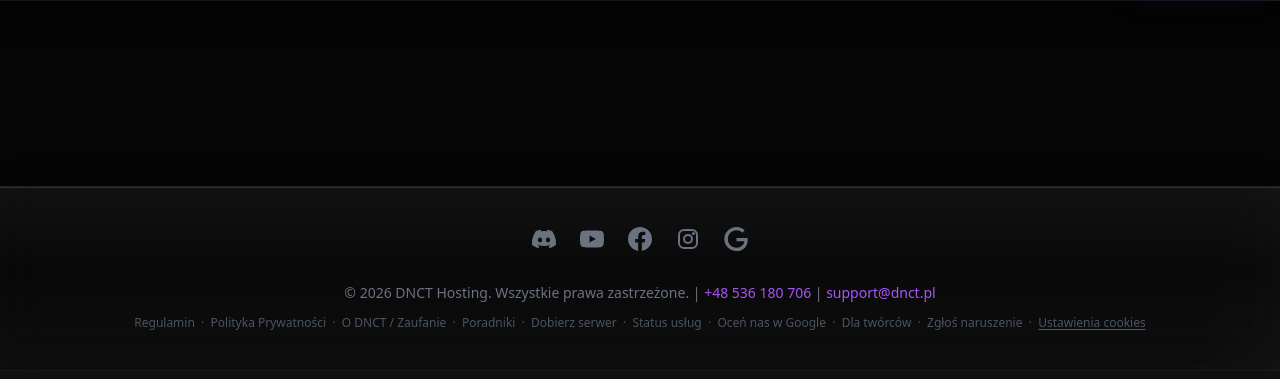
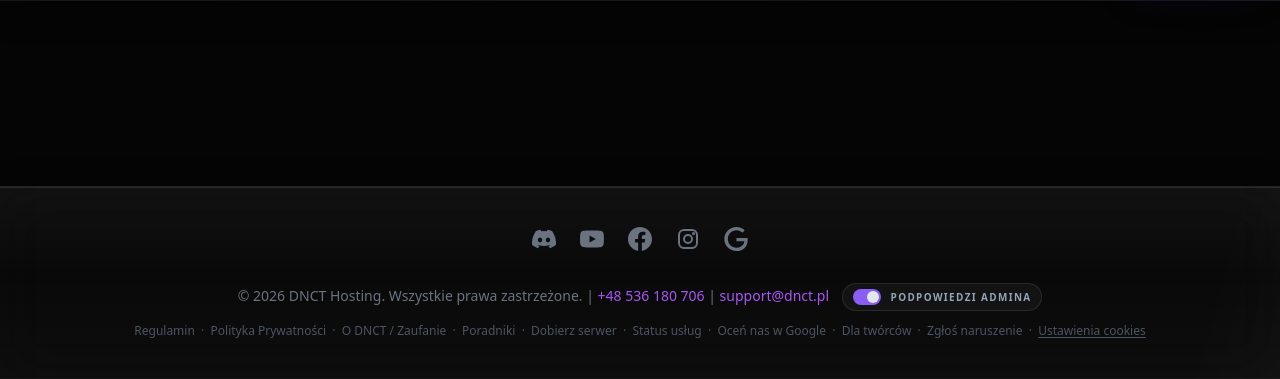
Before and after one commit to Aleksos322/dnct-website, a PHP site: page /assets/clear/clear.php in a window 1280 px wide. Shown: the part 799-1178 px from the top of the page. Before the commit the page ends 1129 px from the top, so only its background shows below. Run offline with PHP 8.4, Linux system fonts and the light colour scheme; the visitor is signed in with stand-in values (Sample User, id 1); data that the repository does not hold is empty.

Commit message:
Stopka: przełącznik podpowiedzi admina
Admin widzi w stopce (obok e-maila) przełącznik "Podpowiedzi admina".
Wybór w ciasteczku dnct_admin_hints, więc podpowiedzi (data-admin-hint,
np. "widzisz pozycje wyłączone dla klientów" w cenniku) znikają bez
mignięcia także po odświeżeniu. Logika w backend/lib/admin_hints.php.

Co-Authored-By: Claude Opus 5.5 <noreply@anthropic.com>
(cherry picked from commit 9e5e886909eb65c129ae66a14f7921fdaaeb6007)

```diff
--- a/assets/clear/footer.php
+++ b/assets/clear/footer.php
@@ -28,6 +28,42 @@
             &copy; <?php echo date('Y'); ?> DNCT Hosting. Wszystkie prawa zastrzeżone.
             | <a href="tel:+48536180706" class="text-purple-500 hover:text-purple-400 transition-colors">+48 536 180 706</a>
             | <a href="mailto:support@dnct.pl" class="text-purple-500 hover:text-purple-400 transition-colors">support@dnct.pl</a>
+        <?php /* Przełącznik podpowiedzi admina (2026-11-11) - tylko dla admina.
+                 Ciasteczko czyta backend/lib/admin_hints.php; tu chowamy na żywo
+                 wszystko z data-admin-hint. */
+        require_once dirname(__DIR__, 2) . '/backend/lib/admin_hints.php';
+        if (admin_hints_is_admin()): $adminHintsOn = admin_hints_on(); ?>
+            <span class="admin-hints-row">
+                <button type="button" class="admin-hints-switch" role="switch" aria-checked="<?php echo $adminHintsOn ? 'true' : 'false'; ?>" data-admin-hints-toggle>
+                    <span class="admin-hints-track" aria-hidden="true"><span></span></span>
+                    Podpowiedzi admina
+                </button>
+            </span>
+            <style>
+                .admin-hints-row { display: inline-flex; vertical-align: middle; margin-left: 0.6rem; }
+                .admin-hints-switch { display: inline-flex; align-items: center; gap: 0.6rem; padding: 0.2rem 0.6rem; border-radius: 999px; border: 1px solid rgba(255,255,255,.09); background: rgba(255,255,255,.04); color: #94a3b8; font-size: 0.62rem; font-weight: 900; letter-spacing: 0.14em; text-transform: uppercase; cursor: pointer; transition: color .2s ease, border-color .2s ease; }
+                .admin-hints-switch:hover { color: #f1f5f9; border-color: rgba(167,139,250,.35); }
+                .admin-hints-switch:focus-visible { outline: 2px solid #a78bfa; outline-offset: 3px; }
+                .admin-hints-track { position: relative; width: 28px; height: 16px; border-radius: 999px; background: #40394b; transition: background .2s ease; }
+                .admin-hints-track span { position: absolute; top: 2px; left: 2px; width: 12px; height: 12px; border-radius: 50%; background: #e2e8f0; transition: transform .2s ease; }
+                .admin-hints-switch[aria-checked="true"] .admin-hints-track { background: #8b5cf6; }
+                .admin-hints-switch[aria-checked="true"] .admin-hints-track span { transform: translateX(12px); }
+                [data-admin-hint][hidden] { display: none !important; }
+                @media (prefers-reduced-motion: reduce) { .admin-hints-switch, .admin-hints-track, .admin-hints-track span { transition: none; } }
+            </style>
+            <script>
+            (function () {
+                var b = document.querySelector('[data-admin-hints-toggle]');
+                if (!b) return;
+                b.addEventListener('click', function () {
+                    var on = b.getAttribute('aria-checked') !== 'true';
+                    b.setAttribute('aria-checked', on ? 'true' : 'false');
+                    document.cookie = 'dnct_admin_hints=' + (on ? '1' : '0') + '; path=/; max-age=31536000; SameSite=Lax' + (location.protocol === 'https:' ? '; Secure' : '');
+                    document.querySelectorAll('[data-admin-hint]').forEach(function (el) { el.hidden = !on; });
+                });
+            })();
+            </script>
+        <?php endif; ?>
         </p>
         <p class="text-center text-gray-600 text-xs mt-3">
             <a href="/regulamin" class="hover:text-gray-400 transition-colors">Regulamin</a>
--- /dev/null
+++ b/backend/lib/admin_hints.php
@@ -0,0 +1,30 @@
+<?php
+/**
+ * Podpowiedzi dla admina (np. "widzisz pozycje wyłączone dla klientów" w cenniku).
+ *
+ * Admin wyłącza je przełącznikiem w stopce (assets/clear/footer.php). Wybór
+ * siedzi w ciasteczku dnct_admin_hints (0 = ukryte), więc serwer od razu
+ * renderuje podpowiedź z atrybutem hidden - bez mignięcia przy ładowaniu.
+ * Podpowiedź oznaczaj data-admin-hint, wtedy przełącznik chowa ją też na żywo.
+ */
+
+declare(strict_types=1);
+
+const ADMIN_HINTS_COOKIE = 'dnct_admin_hints';
+
+function admin_hints_is_admin(): bool
+{
+    return function_exists('dnct_is_admin') ? dnct_is_admin() : !empty($_SESSION['authentik_is_superuser']);
+}
+
+/** Czy podpowiedzi admina mają być widoczne (włączone domyślnie). */
+function admin_hints_on(): bool
+{
+    return ($_COOKIE[ADMIN_HINTS_COOKIE] ?? '1') !== '0';
+}
+
+/** Atrybuty dla elementu podpowiedzi: data-admin-hint i ewentualnie hidden. */
+function admin_hint_attrs(): string
+{
+    return ' data-admin-hint' . (admin_hints_on() ? '' : ' hidden');
+}
--- a/cennik.php
+++ b/cennik.php
@@ -493,7 +493,8 @@ ob_start();
          poprawnie - różnicy nie warto było zgadywać bez podglądu w przeglądarce,
          prościej przenieść niżej, gdzie już wiadomo, że jest miejsce). */ ?>
 <?php if ($isAdmin && (array_filter($planRows, static fn($p) => !$p['is_active']) || array_filter($tierRows, static fn($t) => !$t['is_active']))): ?>
-    <div class="cnk-admin-notice glass-content">
+    <?php require_once __DIR__ . '/backend/lib/admin_hints.php'; ?>
+    <div class="cnk-admin-notice glass-content"<?php echo admin_hint_attrs(); ?>>
         Widzisz tu też pozycje wyłączone dla klientów ("wstrzymaj sprzedaż" w panelu) - jesteś zalogowany jako admin.
         Zwykli odwiedzający ich nie widzą i nie mogą ich kupić.
     </div>
```
